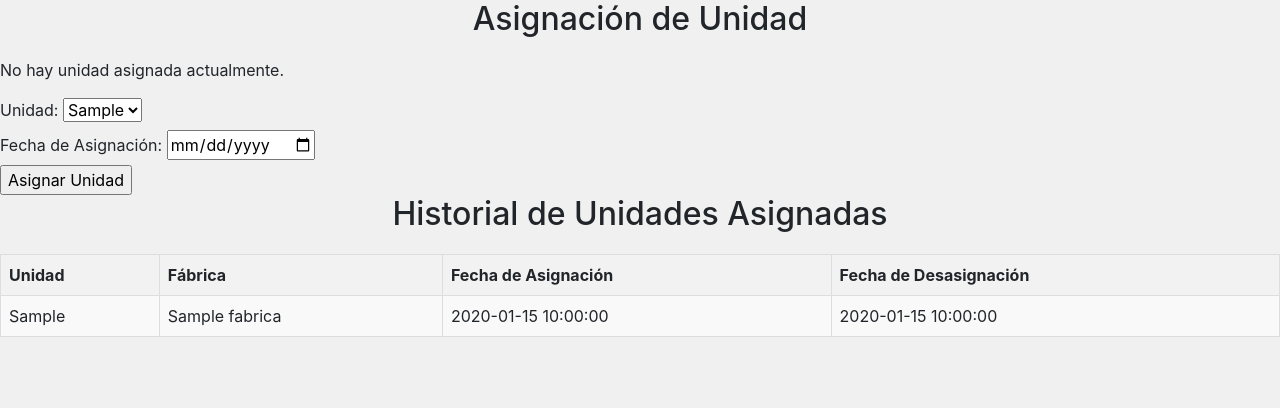
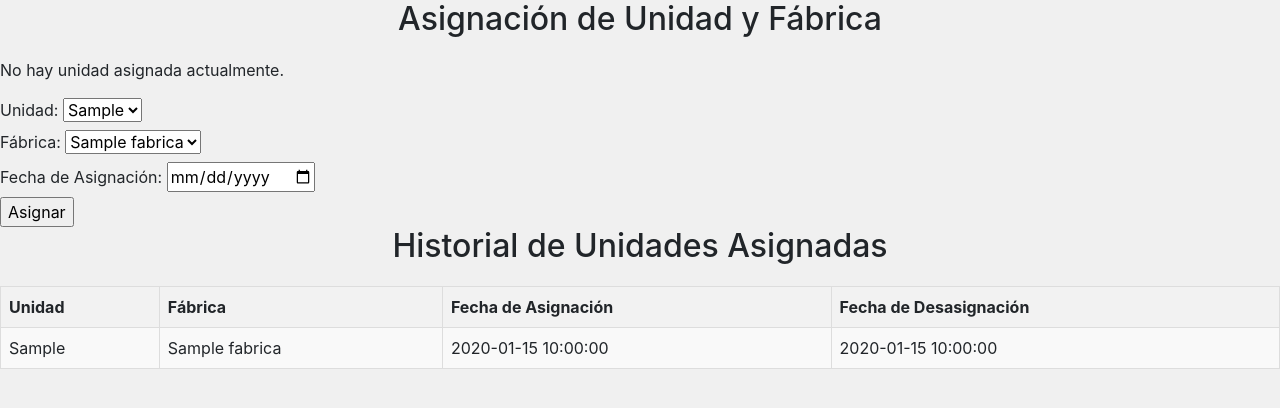
Before and after one commit to cecidavi/MI-KNQ, a PHP site: page /unidades_empleado.php?id=1 in a window 1280 px wide. Shown: the part 112-520 px from the top of the page. Run offline with PHP 8.4, Linux system fonts and the light colour scheme; the visitor is signed in with stand-in values (Sample User, id 1); tables that the repository leaves empty or names only in its code hold one stand-in row (values such as "Sample post").

Commit message:
Asignar fabricas tambien

```diff
--- a/unidades_empleado.php
+++ b/unidades_empleado.php
@@ -64,9 +64,10 @@ if (isset($_GET['id'])) {
 
 if ($_SERVER['REQUEST_METHOD'] == 'POST') {
 
-    // Asignar nueva unidad al operador
+    // Asignar nueva unidad y fábrica al operador
     if (isset($_POST['asignar_unidad'])) {
         $id_unidad = $_POST['id_unidad'];
+        $id_fabrica = $_POST['id_fabrica'];
         $fecha_asignacion = $_POST['fecha_asignacion'];
 
         // Desasignar la unidad actual
@@ -77,18 +78,22 @@ if ($_SERVER['REQUEST_METHOD'] == 'POST') {
             $stmt_desasignar->execute();
         }
 
-        // Asignar la nueva unidad
+        // Asignar la nueva unidad y actualizar la fábrica
         $sql_asignar = "INSERT INTO operador_unidad (id_operador, id_unidad, fecha_asignacion) VALUES (?, ?, ?)";
         $stmt_asignar = $conn->prepare($sql_asignar);
         $stmt_asignar->bind_param("iis", $id_empleado, $id_unidad, $fecha_asignacion);
 
-        if ($stmt_asignar->execute()) {
-            echo "<p>Unidad asignada correctamente.</p>";
+        $sql_actualizar_fabrica = "UPDATE unidades SET id_fabrica = ? WHERE id_unidad = ?";
+        $stmt_actualizar_fabrica = $conn->prepare($sql_actualizar_fabrica);
+        $stmt_actualizar_fabrica->bind_param("ii", $id_fabrica, $id_unidad);
+
+        if ($stmt_asignar->execute() && $stmt_actualizar_fabrica->execute()) {
+            echo "<p>Unidad y fábrica asignadas correctamente.</p>";
             // Redirigir para evitar resubmisión del formulario
             header("Location: " . $_SERVER['PHP_SELF'] . "?id=" . $id_empleado);
             exit();
         } else {
-            echo "<p>Error al asignar la unidad: " . $conn->error . "</p>";
+            echo "<p>Error al asignar la unidad o fábrica: " . $conn->error . "</p>";
         }
     }
 }
@@ -102,7 +107,7 @@ if ($_SERVER['REQUEST_METHOD'] == 'POST') {
 </head>
 <body>
 
-    <h2>Asignación de Unidad</h2>
+    <h2>Asignación de Unidad y Fábrica</h2>
     <?php if ($unidad): ?>
         <p>Unidad actual: <?php echo htmlspecialchars($unidad['numero_unidad']); ?> - <?php echo htmlspecialchars($unidad['nombre_fabrica']); ?> (Asignada el <?php echo htmlspecialchars($unidad['fecha_asignacion']); ?>)</p>
     <?php else: ?>
@@ -120,9 +125,19 @@ if ($_SERVER['REQUEST_METHOD'] == 'POST') {
             }
             ?>
         </select><br>
+        <label>Fábrica:</label>
+        <select name="id_fabrica">
+            <?php
+            $sql_fabricas = "SELECT id_fabrica, nombre_fabrica FROM fabricas";
+            $result_fabricas = $conn->query($sql_fabricas);
+            while ($row = $result_fabricas->fetch_assoc()) {
+                echo "<option value='" . htmlspecialchars($row['id_fabrica']) . "'>" . htmlspecialchars($row['nombre_fabrica']) . "</option>";
+            }
+            ?>
+        </select><br>
         <label>Fecha de Asignación:</label>
         <input type="date" name="fecha_asignacion" required><br>
-        <input type="submit" name="asignar_unidad" value="Asignar Unidad">
+        <input type="submit" name="asignar_unidad" value="Asignar">
     </form>
 
     <h2>Historial de Unidades Asignadas</h2>
```
